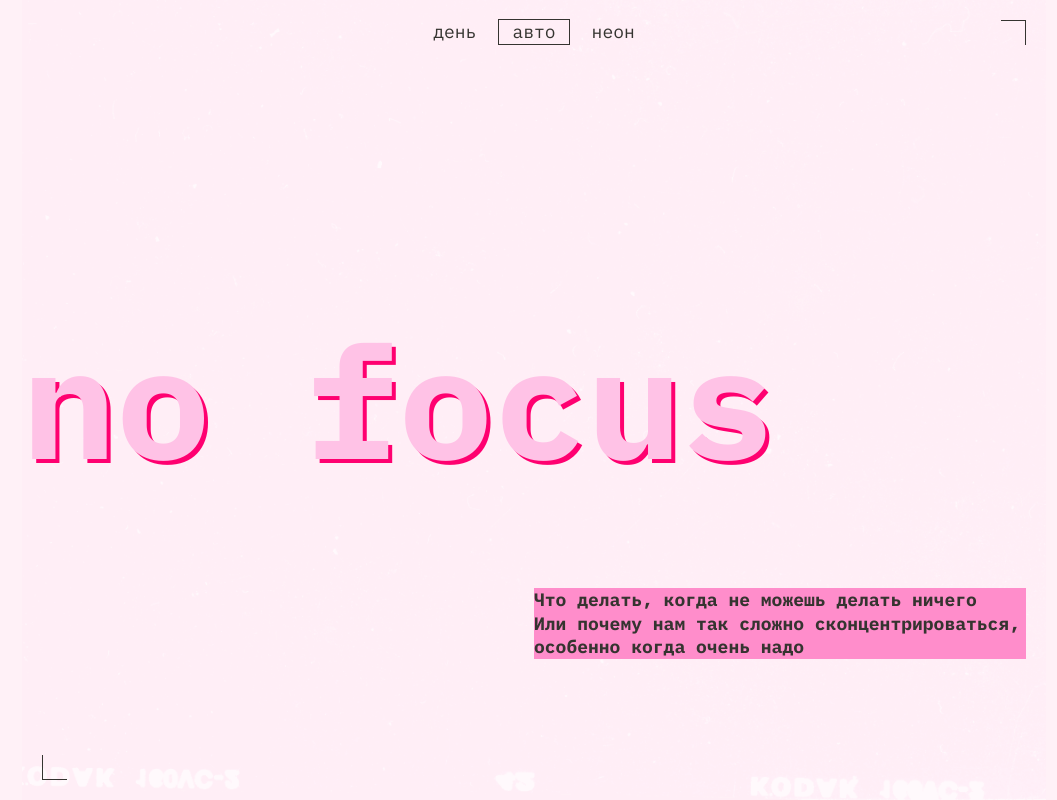
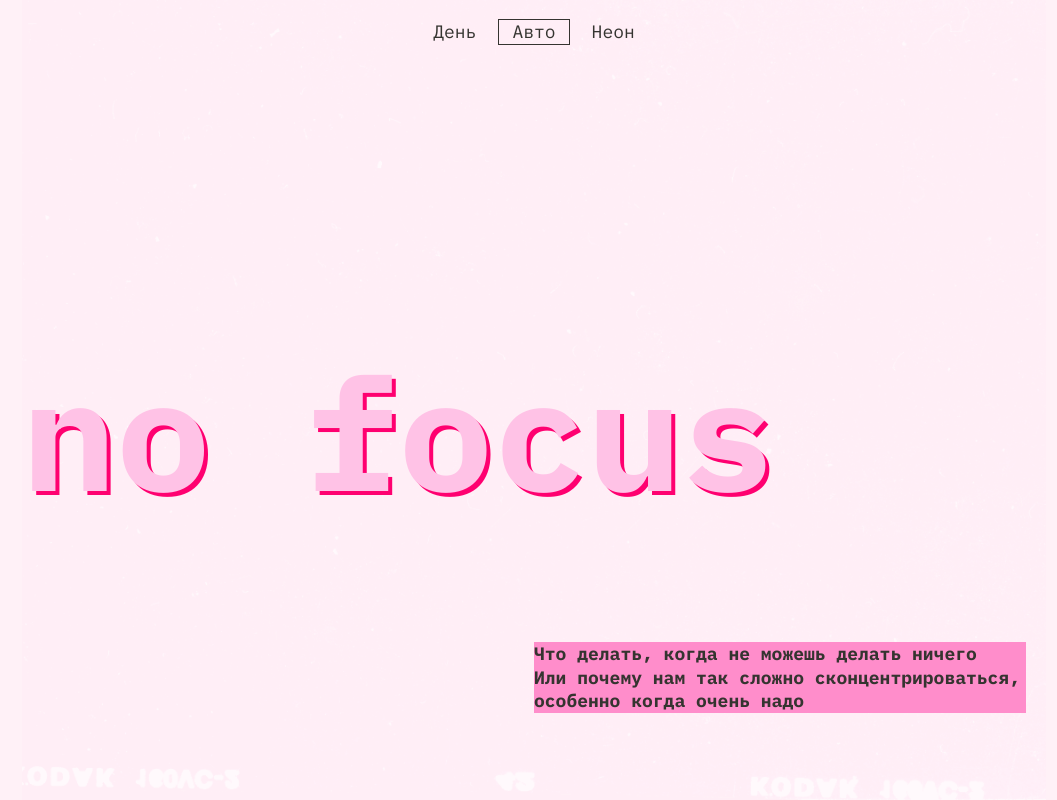
Before and after one commit to frieren-m/slozhno-sosredotochitsya, a website: page index.html in a window 1280 px wide. Shown: the top 800 px of the page, without its empty margins (106-1163 px from the left). Drawn offline with Linux system fonts and the light colour scheme.

Commit message:
fix header

```diff
--- a/index.html
+++ b/index.html
@@ -18,46 +18,40 @@
   </head>
   <body class="page">
     <header class="header decorated-zone">
-      <h1 class="header__title">no focus</h1>
-      <p class="header__text">
-        Что делать, когда не можешь делать ничего<br />Или почему нам так сложно
-        сконцентрироваться, особенно когда очень надо
-      </p>
-
-      <div class="decorated__top-marker tape-marker"></div>
-      <div class="decorated__tape">
-        <p class="decorated__tape-label" aria-hidden="true">REC</p>
-        <div class="decorated__tape-lamp"></div>
-      </div>
-
+      <!-- Лампочка -->
+      <span class="header__lightbulb" aria-hidden="true"></span>
+      <!-- Переключатель тем -->
       <nav class="header__theme-menu">
         <ul class="header__theme-menu-list">
           <li class="header__theme-menu-item">
             <button
-              class="header__theme-menu-button header__theme-menu-button_type_light"
-            >
-              день
+              class="header__theme-menu-button header__theme-menu-button_type_light">
+              День
             </button>
           </li>
           <li class="header__theme-menu-item">
             <button
-              class="header__theme-menu-button header__theme-menu-button_type_auto header__theme-menu-button_active"
-              disabled
-            >
-              авто
+              class="header__theme-menu-button header__theme-menu-button_active header__theme-menu-button_type_auto"
+              disabled>
+              Авто
             </button>
           </li>
           <li class="header__theme-menu-item">
             <button
-              class="header__theme-menu-button header__theme-menu-button_type_dark"
-            >
-              неон
+              class="header__theme-menu-button header__theme-menu-button_type_dark">
+              Неон
             </button>
           </li>
         </ul>
       </nav>
-
-      <div class="decorated__bottom-marker tape-marker"></div>
+      <!-- Заголовок -->
+      <h1 class="header__title title-style">no focus</h1>
+      <!-- Текст -->
+      <p class="header__text title-decor">
+        Что делать, когда не можешь делать ничего
+        <br />
+        Или почему нам так сложно сконцентрироваться, особенно когда очень надо
+      </p>
     </header>
 
     <main>
```
